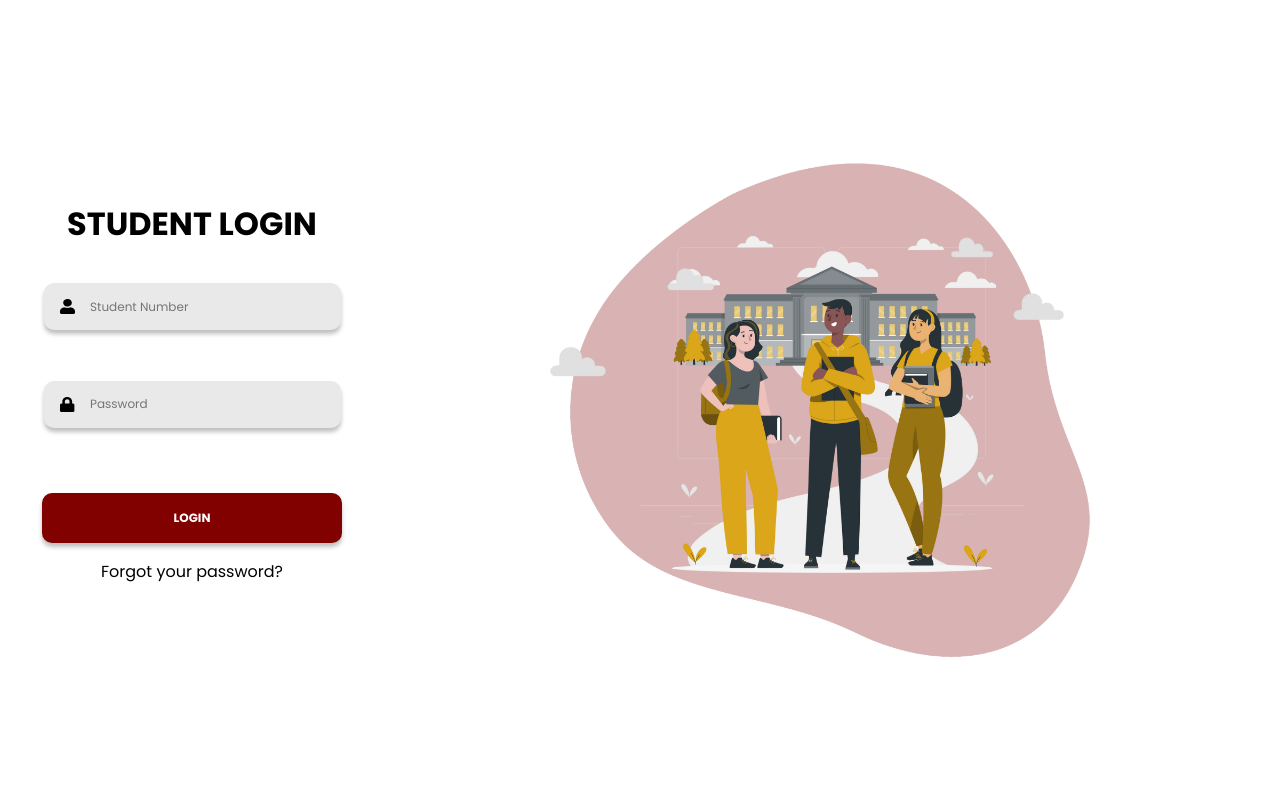
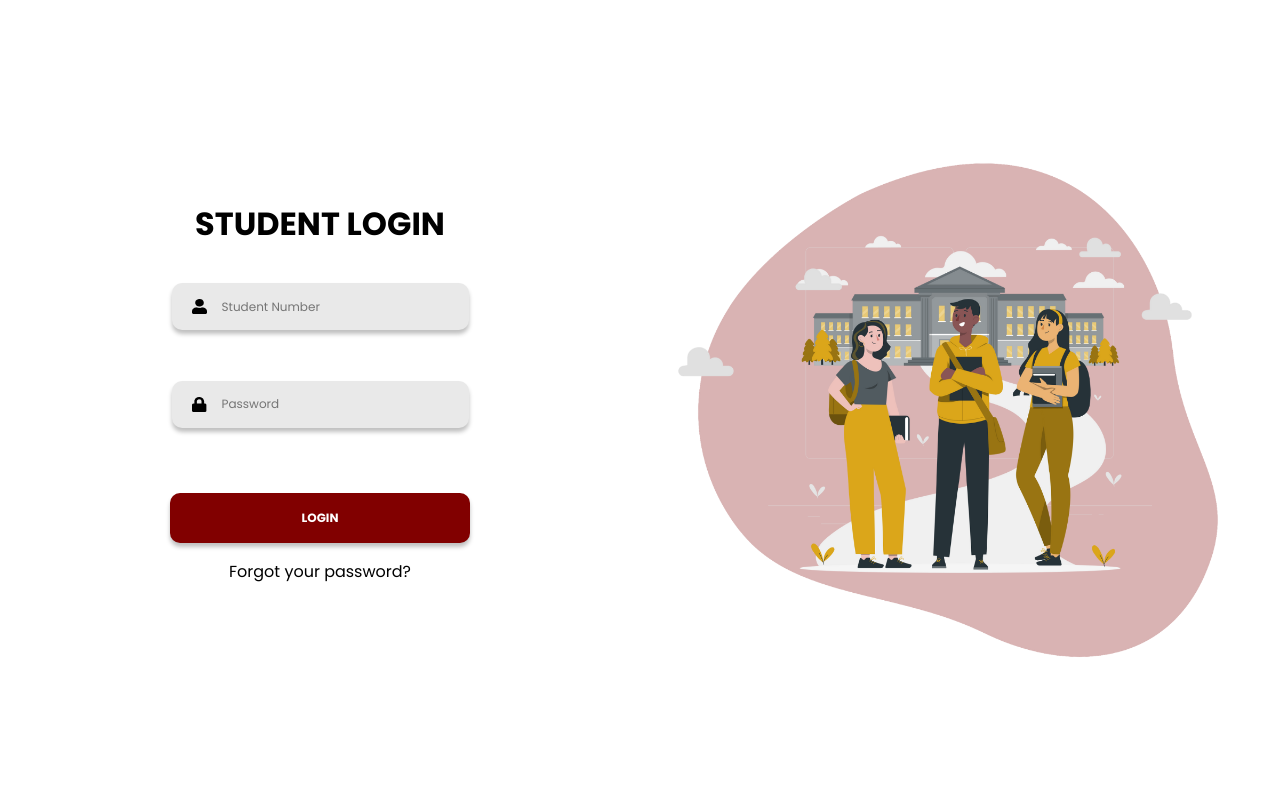
Before and after one commit to mccedddy/2FA-Attendance-System, a PHP site: page /pages/login_as_student.html in a window 1280 px wide. Run offline with PHP 8.4, Linux system fonts and the light colour scheme.

Commit message:
fixed font sizes and responsiveness

```diff
--- a/css/hdf_page.css
+++ b/css/hdf_page.css
@@ -141,7 +141,7 @@ body {
 h1 {
   color: #000;
   font-family: "Poppins";
-  font-size: 24px;
+  font-size: 20px;
   font-style: normal;
   font-weight: 700;
   line-height: normal;
@@ -214,7 +214,7 @@ p {
   color: #000;
   text-align: center;
   font-family: "Poppins";
-  font-size: 20px;
+  font-size: 12px;
   font-style: normal;
   font-weight: 700;
   line-height: normal;
--- a/css/login_as.css
+++ b/css/login_as.css
@@ -23,6 +23,7 @@ a1 {
 .login-div {
   display: flex;
   height: 100vh;
+  flex-shrink: 1;
   /* border: 1px solid red; */
 }
 
@@ -65,7 +66,7 @@ a1 {
 }
 
 .login-as-button {
-  width: 300px;
+  width: 20vw;
   height: 50px;
   margin: 5px;
   flex-shrink: 0;
--- a/css/login_as_student.css
+++ b/css/login_as_student.css
@@ -35,7 +35,7 @@ a1 {
 }
 
 .login-div-L {
-  width: 30%;
+  width: 50%;
   display: flex;
   flex-direction: column;
   flex-wrap: nowrap;
@@ -81,6 +81,7 @@ a1 {
 }
 
 .login-textbox {
+  width: 225px;
   color: #000;
   background: #e9e9e9;
   border: 0px;
@@ -122,7 +123,7 @@ a1 {
 }
 
 .login-div-R {
-  width: 70%;
+  width: 50%;
   display: flex;
   align-items: center;
   justify-content: center;
--- a/css/student_homepage.css
+++ b/css/student_homepage.css
@@ -12,7 +12,7 @@ body {
 h1 {
   color: #000;
   font-family: "Poppins";
-  font-size: 24px;
+  font-size: 20px;
   font-style: normal;
   font-weight: 700;
   line-height: normal;
@@ -25,7 +25,7 @@ h2 {
   color: #810000;
   text-align: center;
   font-family: "Poppins";
-  font-size: 24px;
+  font-size: 20px;
   font-style: normal;
   font-weight: 700;
   line-height: normal;
@@ -48,7 +48,7 @@ h3 {
   color: #000;
   text-align: center;
   font-family: "Poppins";
-  font-size: 20px;
+  font-size: 12px;
   font-style: normal;
   font-weight: 700;
   line-height: normal;
```
